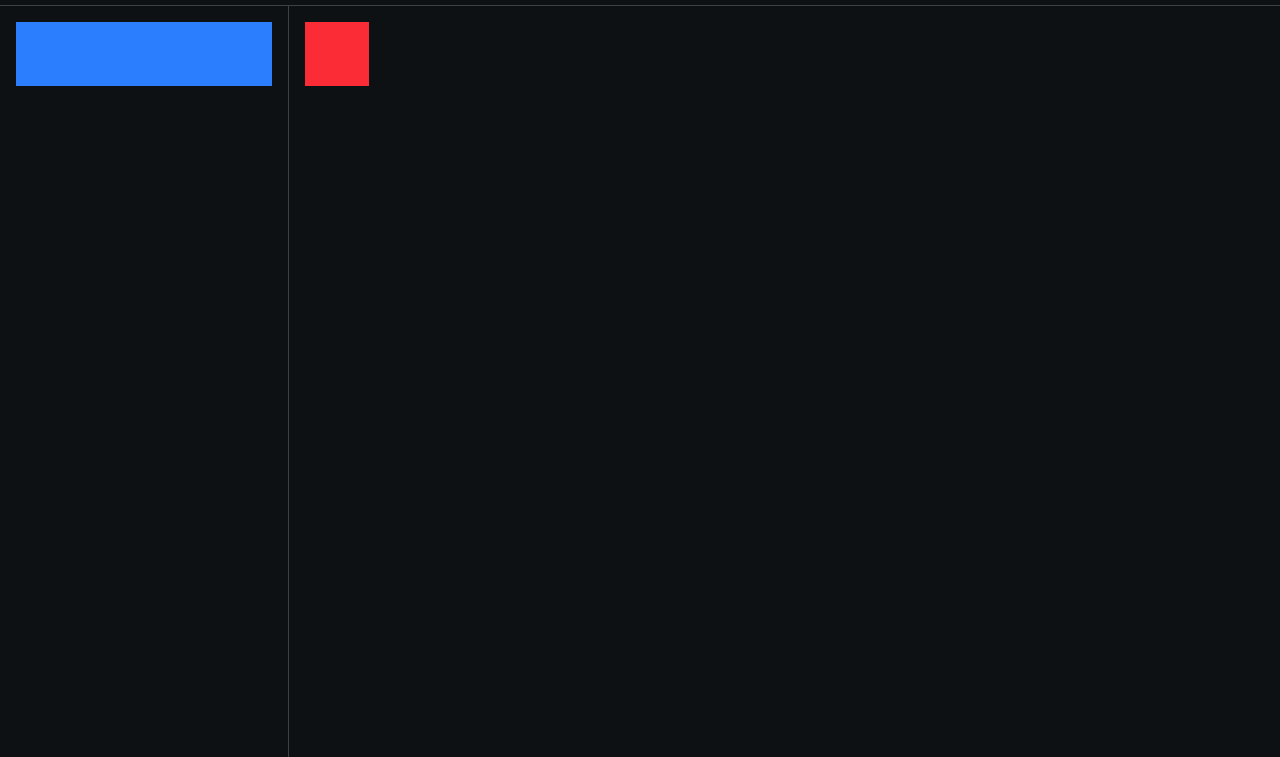
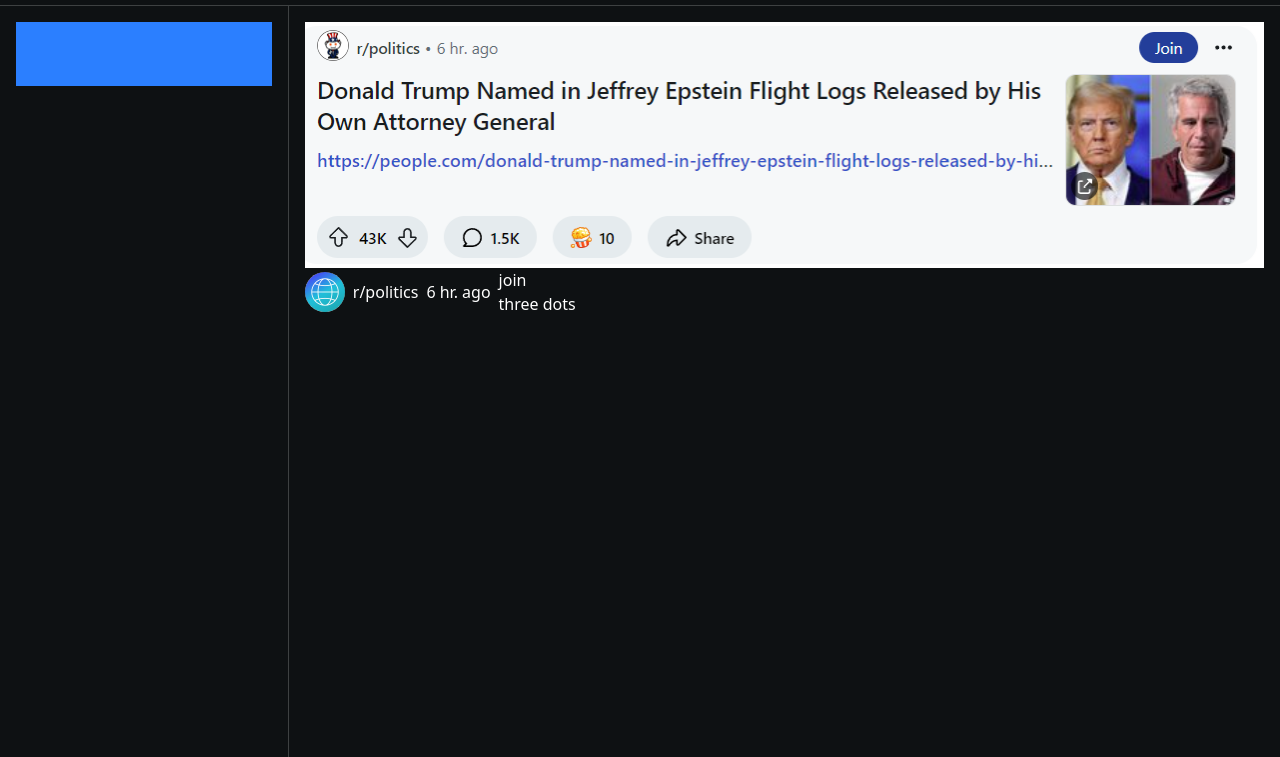
Before and after one commit to Spoorloos/m7_bo_redditclone, a website built with Vite: page src/index.html in a window 1280 px wide. Shown: the part 43-800 px from the top of the page. Built offline with nearby package versions, Linux system fonts and the light colour scheme.

Commit message:
minor changes

```diff
--- a/src/index.html
+++ b/src/index.html
@@ -4,8 +4,8 @@
     <title>Reddit</title>
     <meta charset="UTF-8">
     <meta name="viewport" content="width=device-width, initial-scale=1.0">
-    <link rel="stylesheet" href="global.css">
-    <script type="module" src="ts/header.ts" defer></script>
+    <link rel="stylesheet" href="/global.css">
+    <script type="module" src="/ts/header.ts" defer></script>
 </head>
 <body class="flex flex-col h-screen bg-background">
     <!-- Header -->
@@ -22,7 +22,19 @@
         </aside>
         <!-- Main -->
         <main class="p-4 overflow-y-auto grow">
-            <div class="bg-red-500 size-16"></div>
+            <img class="" src="/homePagePost.png" alt="">
+
+            <div>
+                <div class="flex items-center gap-2 text-white">
+                    <img class="w-10 h-auto rounded-full" src="/icon.jpg" alt="">
+                    <a href="">r/politics</a>
+                    <time datetime="">6 hr. ago</time>
+                    <div>
+                        <button>join</button>
+                        <p>three dots</p>
+                    </div>
+                </div>
+            </div>
         </main>
     </div>
 </body>
```
Also changed, not shown: src/public/homePagePost.png (added), src/public/icon.jpg (added).
